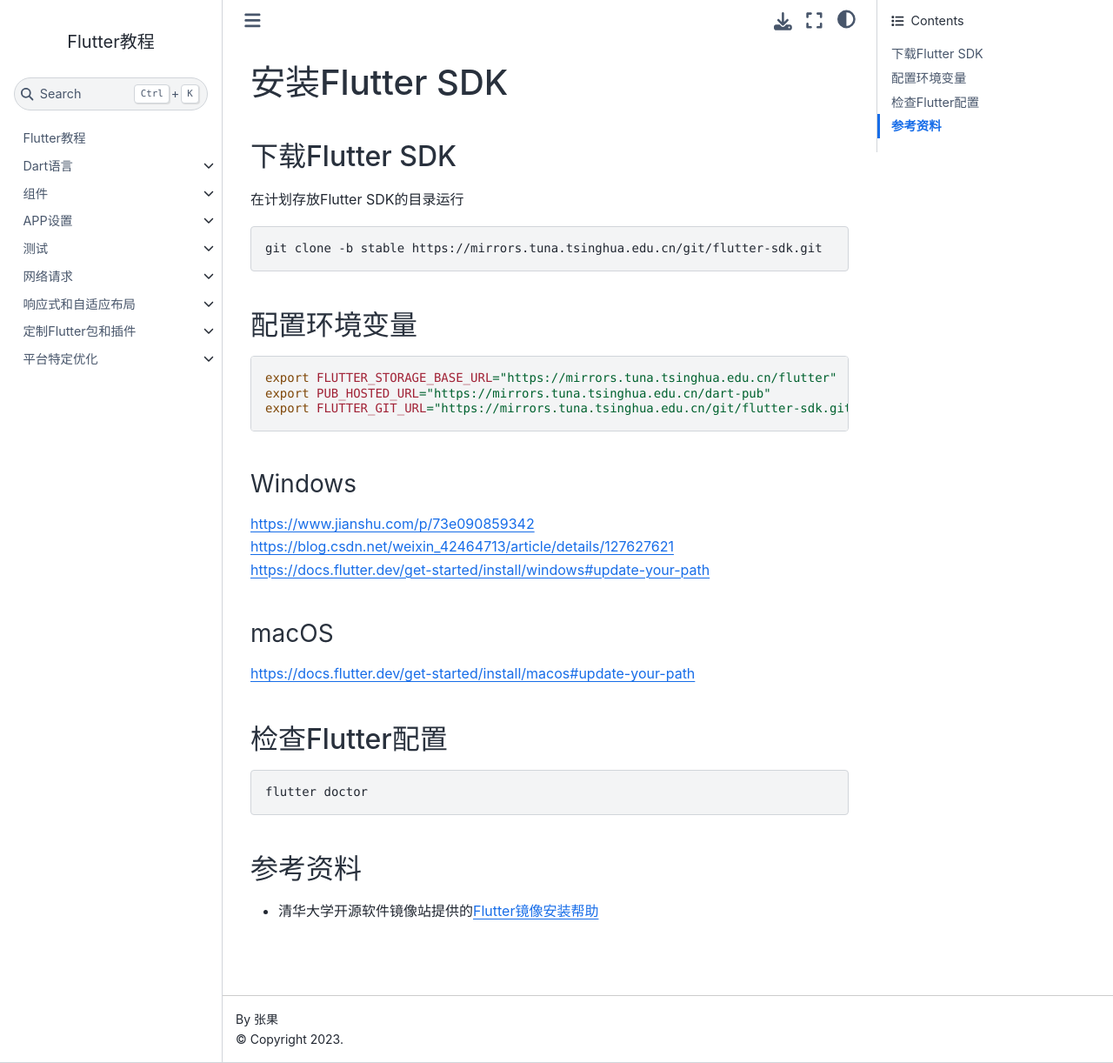
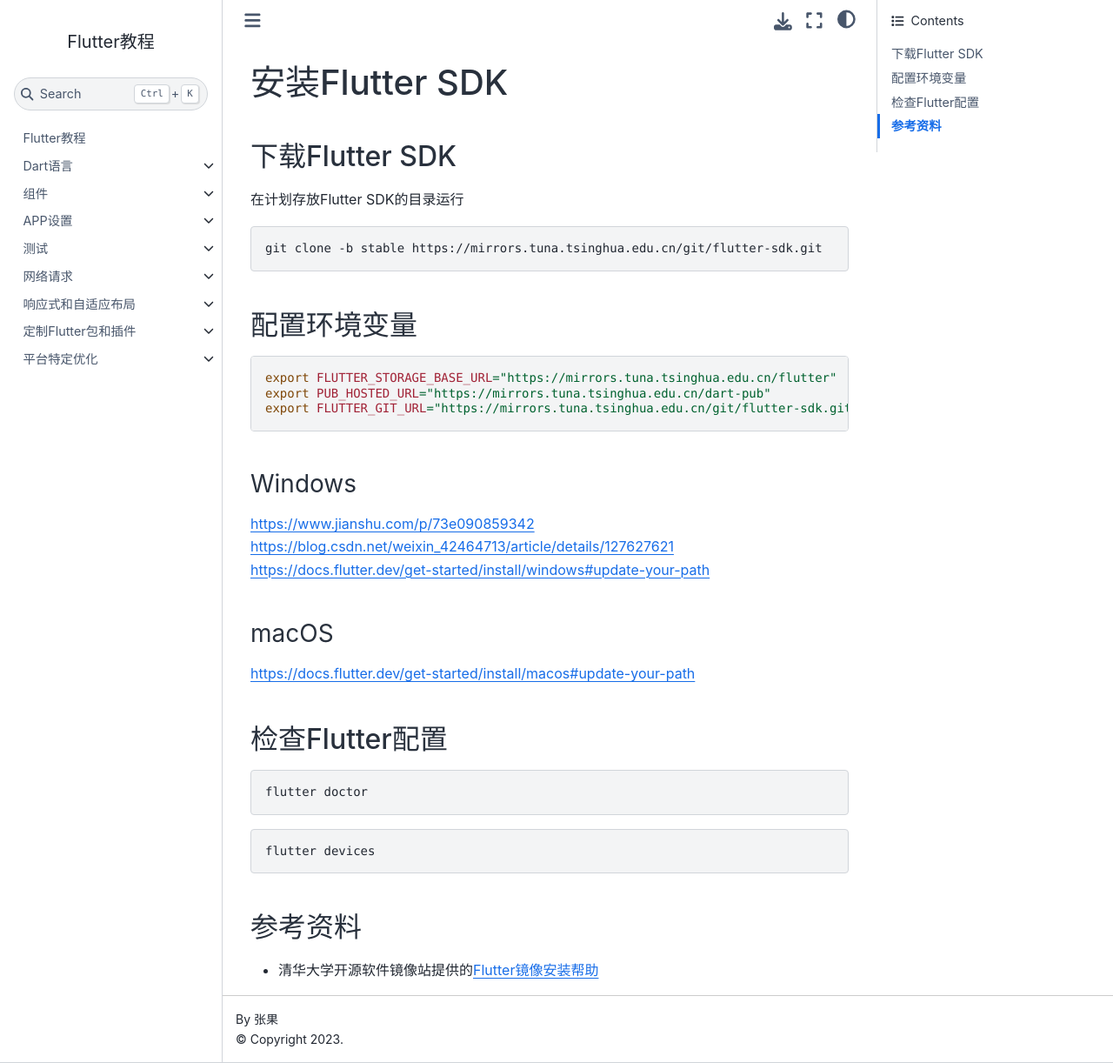
Before and after one commit to quanttide/quanttide-tutorial-of-flutter, a Jupyter Book: the page built from 1_quick_start/2_installation/1_installing_flutter_sdk.md, in a window 1280 px wide and 1222 px high. Shown: the whole window at 87% size. Built offline with Jupyter Book 1.0.4 settings and Sphinx 7.4.7 and the Sphinx Book theme 1.1.4, drawn with Linux system fonts in a browser that asks for light colours; pages that are not in the unit, such as notebooks, are missing from menus.

Commit message:
更新文件 1_installing_flutter_sdk.md

````diff
--- a/1_quick_start/2_installation/1_installing_flutter_sdk.md
+++ b/1_quick_start/2_installation/1_installing_flutter_sdk.md
@@ -32,6 +32,10 @@ https://docs.flutter.dev/get-started/install/macos#update-your-path
 flutter doctor
 ```
 
+```shell
+flutter devices
+```
+
 ## 参考资料
 
 - 清华大学开源软件镜像站提供的[Flutter镜像安装帮助](https://mirrors.tuna.tsinghua.edu.cn/help/flutter/)
````
